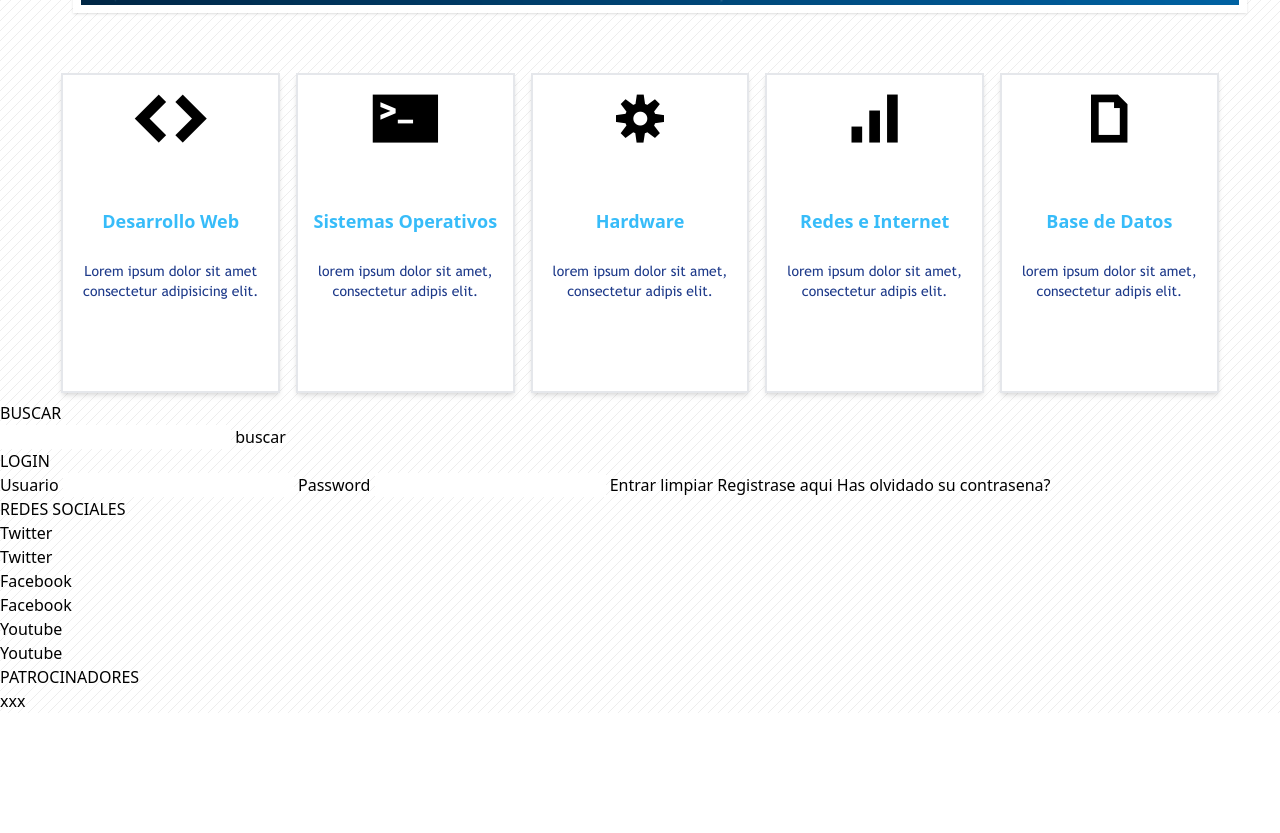
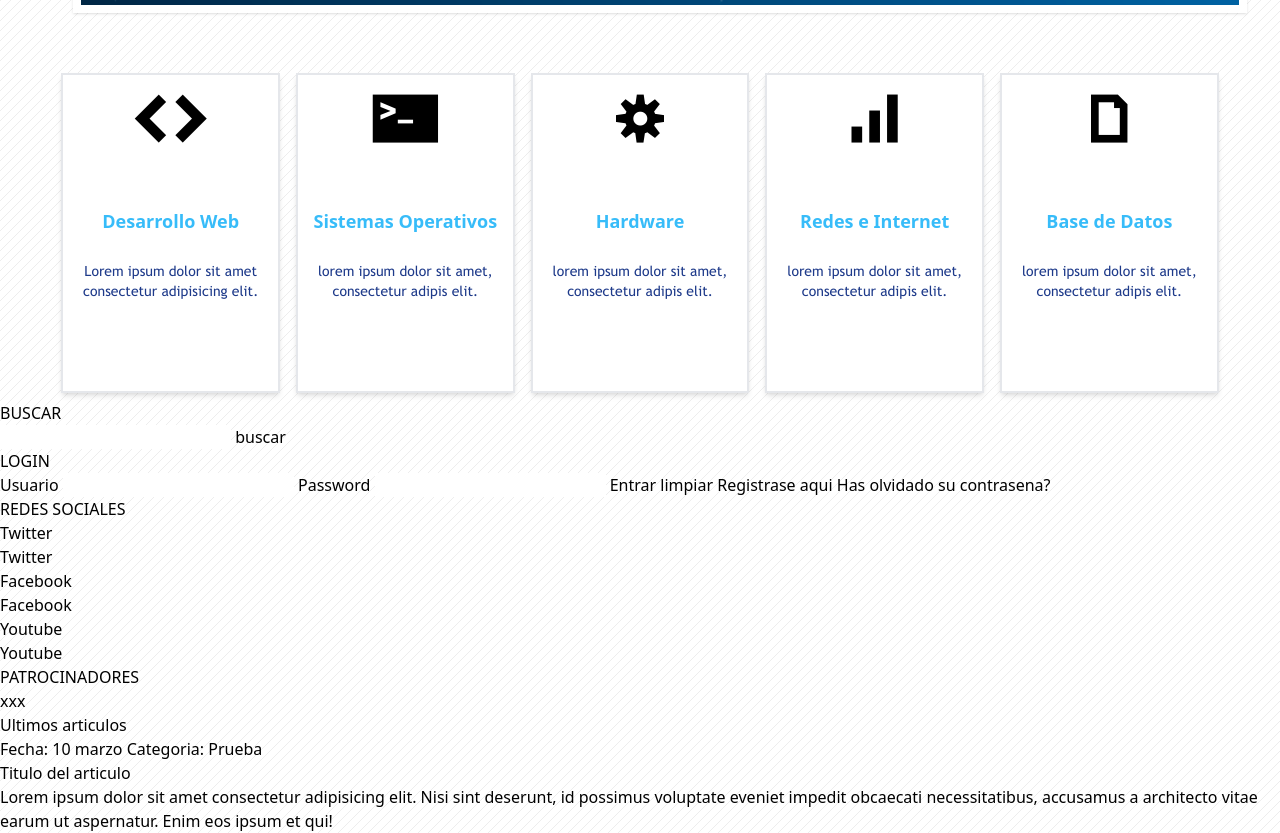
Before and after one commit to wilxoncastillo/tailwind, a website: page index.html in a window 1280 px wide. Shown: the part 199-1032 px from the top of the page. Before the commit the page ends 912 px from the top, so only its background shows below. Drawn offline with Linux system fonts and the light colour scheme.

Commit message:
38. HTML de los artículos

```diff
--- a/index.html
+++ b/index.html
@@ -140,7 +140,8 @@
 
   <!-- main -->
   <main class="">
-    <aside>
+    <!-- barra lateral -->
+	<aside>
       <h3>BUSCAR</h3>
       <div>
         <form action="">
@@ -189,12 +190,29 @@
       <div>
         xxx
       </div>
+    </aside>
+	<!-- end barra lateral -->
 
-    </aside>
+    <!-- article -->
+	<section>
+		<h2>Ultimos articulos</h2>
 
-    <section>
+		<article>
+			<div>
+				<span>Fecha: 10 marzo</span>
+				<span>Categoria: Prueba</span>
+			</div>
 
+			<h4>
+				<a href="">Titulo del articulo</a>
+			</h4>
+
+			<p>
+				Lorem ipsum dolor sit amet consectetur adipisicing elit. Nisi sint deserunt, id possimus voluptate eveniet impedit obcaecati necessitatibus, accusamus a architecto vitae earum ut aspernatur. Enim eos ipsum et qui!
+			</p>
+		</article>
     </section>
+	<!-- end article -->
 
   </main>
 
```
